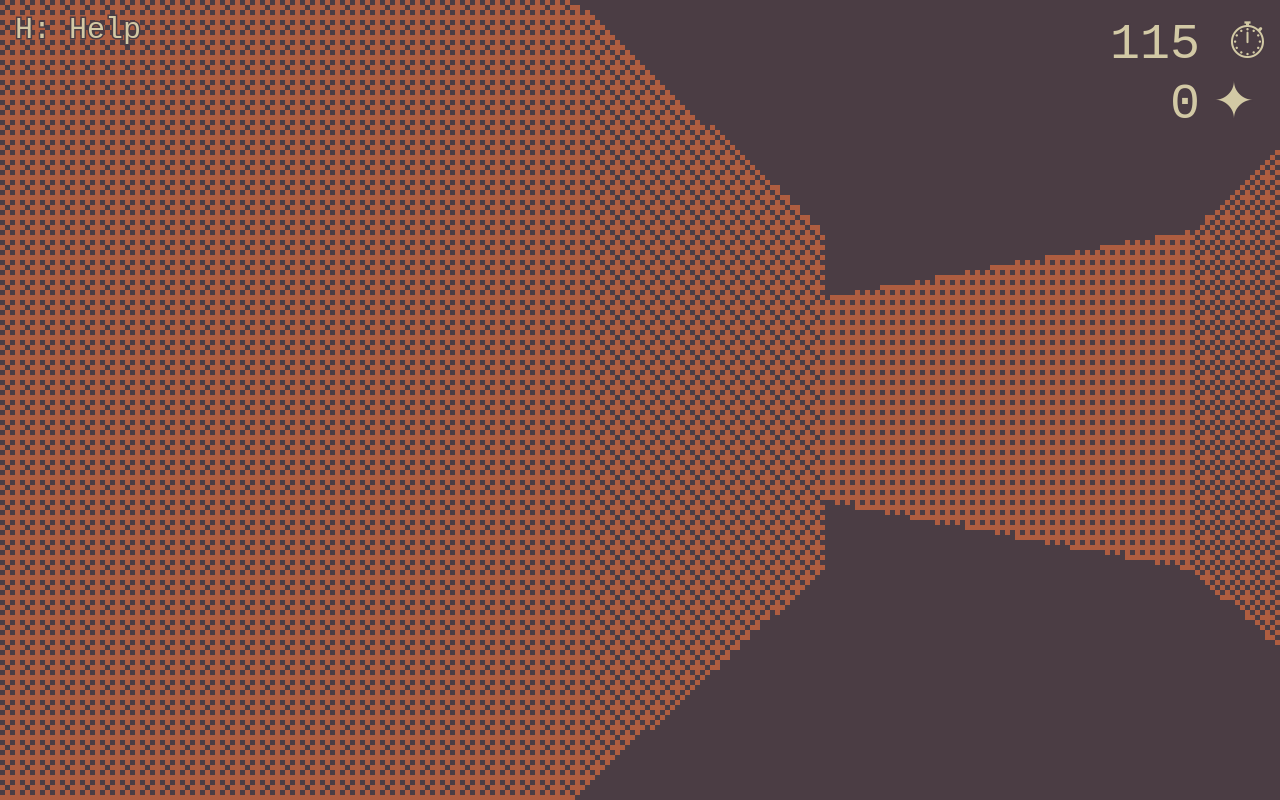
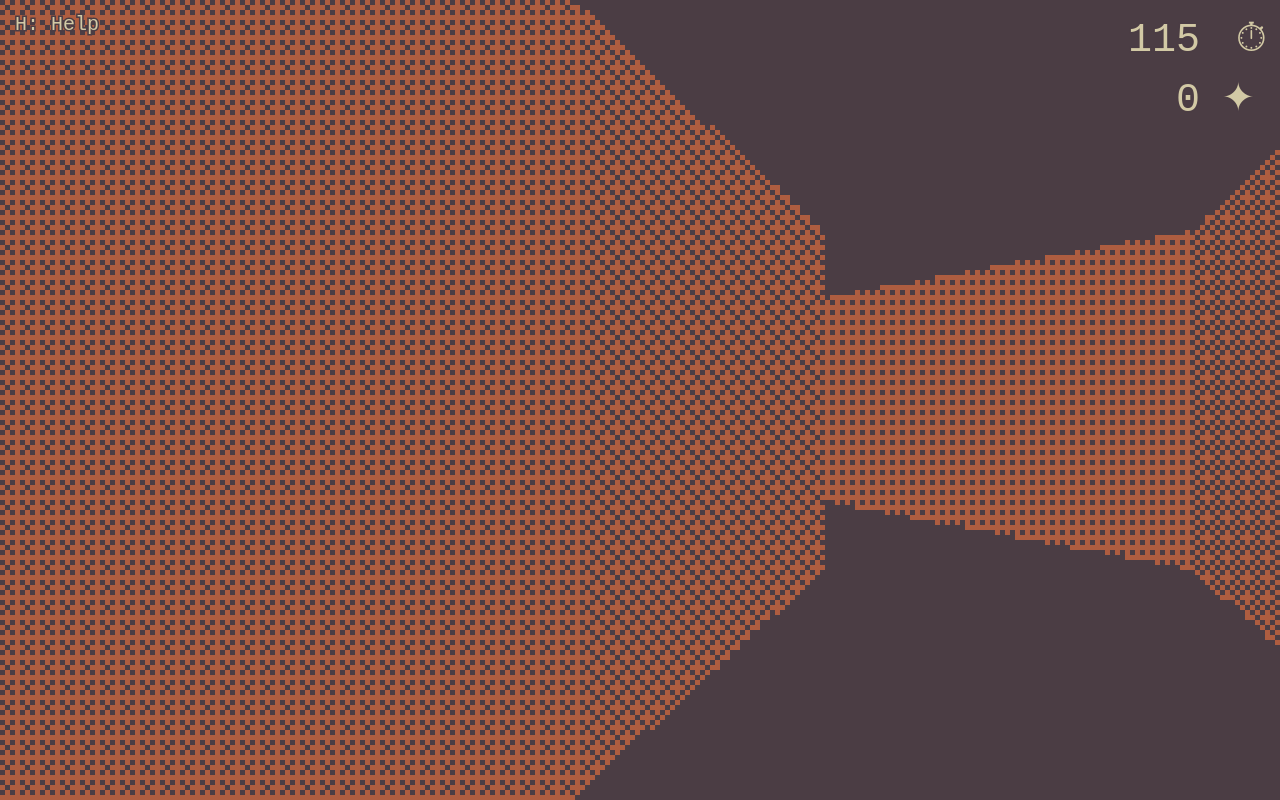
Before and after one commit to arnavcs/renovating-the-labyrinth, a plain HTML site: page index.html in a window 1280 px wide. Drawn offline with Linux system fonts and the light colour scheme.

Commit message:
readme fix

```diff
--- a/game.js
+++ b/game.js
@@ -189,7 +189,7 @@ function drawOverlay () {
   };
 
   ctx.textAlign = "right";
-  ctx.font = "50px monospace";
+  ctx.font = "40px monospace";
 
   writeText("✦", canvas.width - 25, 80);
   writeText("⏱", canvas.width - 13, 20);
@@ -197,7 +197,7 @@ function drawOverlay () {
   writeText(remainingTime, canvas.width - 80, 20);
 
   ctx.textAlign = "left";
-  ctx.font = "30px monospace";
+  ctx.font = "20px monospace";
 
   writeText("H: Help", 15, 15);
 
--- a/index.html
+++ b/index.html
@@ -8,6 +8,8 @@
  </head>
  <body style="margin: 0;">
   <noscript>Sorry, this webpage requires JavaScript.</noscript>
-  <canvas id="screen" style="display: block">Sorry, this webpage requires canvas.</canvas>
+  <canvas id="screen" style="display: block; padding: none; margin: auto; position: absolute; top: 0; bottom: 0; left: 0; right: 0;">
+    Sorry, this webpage requires canvas.
+  </canvas>
  </body>
 </html>
```
Also changed, not shown: 1 other file.
